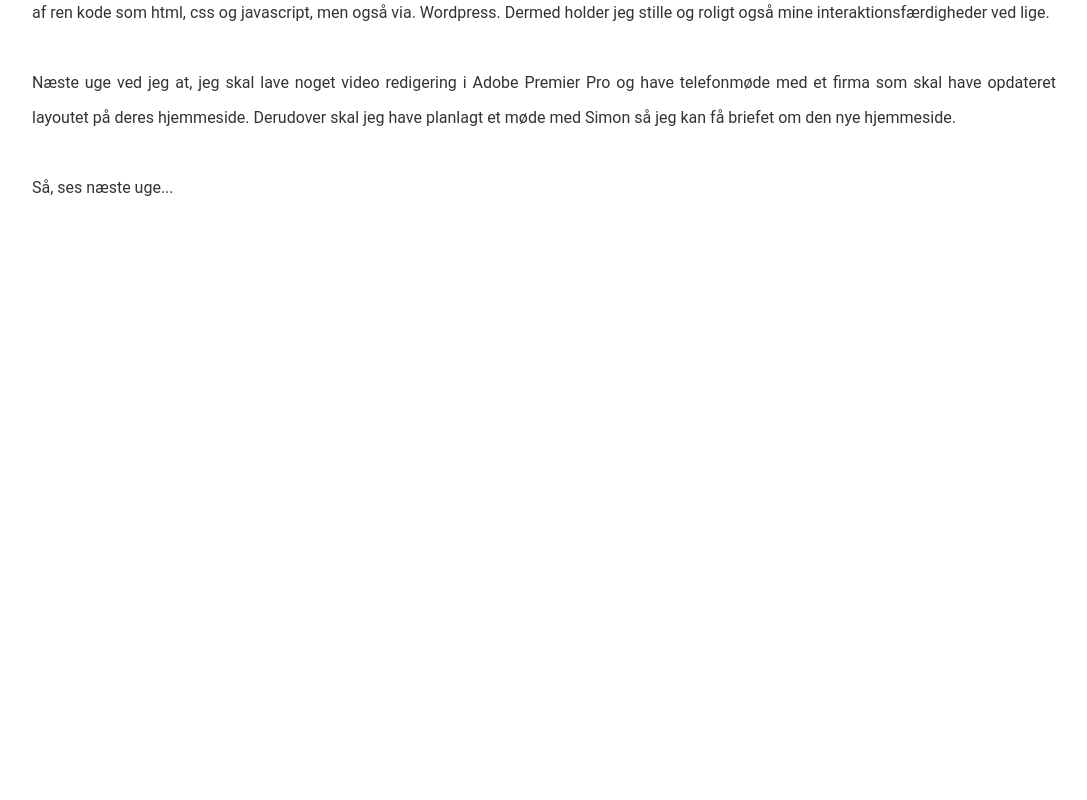
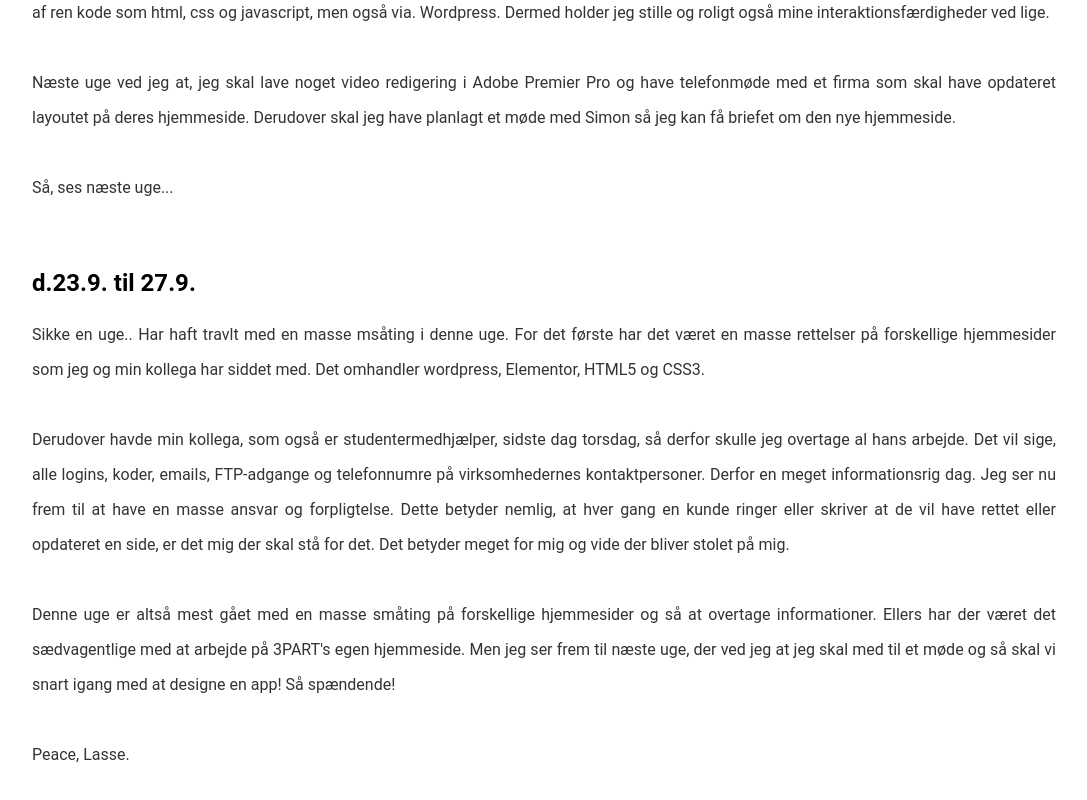
Before and after one commit to LasseNymark/praktikblogLasse, a plain HTML site: page index.html in a window 1280 px wide. Shown: the part 3903-4703 px from the top of the page, without its empty margins (96-1183 px from the left). Before the commit the page ends 4172 px from the top, so only its background shows below. Drawn offline with Linux system fonts and the light colour scheme; a script that the page names is missing.

Commit message:
Update index.html

```diff
--- a/index.html
+++ b/index.html
@@ -139,6 +139,28 @@
 
         </section>
 
+                <section id="sec1" class="sec">
+
+            <h2 class="overskrift">d.23.9. til 27.9. </h2>
+
+            <p class="tekst dark">
+
+             Sikke en uge.. Har haft travlt med en masse msåting i denne uge. For det første har det været en masse rettelser på forskellige hjemmesider som jeg og min kollega har siddet med. Det omhandler wordpress, Elementor, HTML5 og CSS3.
+                <br> <br>
+                Derudover havde min kollega, som også er studentermedhjælper, sidste dag torsdag, så derfor skulle jeg overtage al hans arbejde. Det vil sige, alle logins, koder, emails, FTP-adgange og telefonnumre på virksomhedernes kontaktpersoner. Derfor en meget informationsrig dag. Jeg ser nu frem til at have en masse ansvar og forpligtelse. Dette betyder nemlig, at hver gang en kunde ringer eller skriver at de vil have rettet eller opdateret en side, er det mig der skal stå for det. Det betyder meget for mig og vide der bliver stolet på mig.
+
+                <br><br>
+                Denne uge er altså mest gået med en masse småting på forskellige hjemmesider og så at overtage informationer. Ellers har der været det sædvagentlige med at arbejde på 3PART's egen hjemmeside. Men jeg ser frem til næste uge, der ved jeg at jeg skal med til et møde og så skal vi snart igang med at designe en app! Så spændende!
+
+                <br><br>
+
+                Peace, Lasse.
+
+            </p>
+
+
+        </section>
+
 
     </main>
 
```
